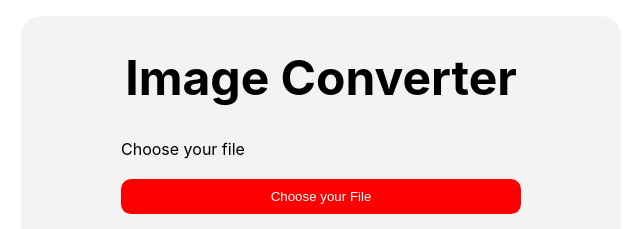
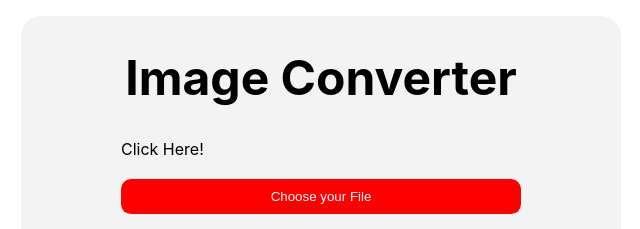
Before and after one commit to cristianufps/Front-end-ArqSW, a React (Create React App) app: page /converter in a window 1280 px wide. Shown: the part 134-363 px from the top of the page, without its empty margins (319-959 px from the left). Built offline with nearby package versions, Linux system fonts and the light colour scheme.

Commit message:
Upload image... done

```diff
--- a/src/components/Converter/Converter.js
+++ b/src/components/Converter/Converter.js
@@ -1,6 +1,6 @@
 import axios from "axios";
 
-import React, { useRef, useState } from "react";
+import React, { useEffect, useRef, useState } from "react";
 import FileData from "../../container/Upload/FileData";
 
 import styled from "styled-components";
@@ -33,37 +33,23 @@ const Container = styled.div`
 const Converter = () => {
   const [dissableConvert, setDissableConvert] = useState("");
   const [selectedFile, setSelectedFile] = useState(null);
+  const [ext, setExt] = useState("");
   const hiddenFileInput = useRef(null);
-
-  const onFileChange = (e) => {
-    setSelectedFile(e.target.files[0]);
-    e.preventDefault();
-    console.log(e);
-    console.log(selectedFile);
-  };
 
   const onFileUpload = () => {
     const formData = new FormData();
-
-    formData.append(selectedFile, selectedFile.type);
+    formData.append("image", selectedFile);
+    formData.append("ext", ext);
 
     console.log(selectedFile);
-
-    axios.post("api/uploadfile", formData);
-  };
-
-  const onFileChoose = (e) => {
-    e.preventDefault();
-    hiddenFileInput.current.click();
+    axios
+      .post("http://localhost:3030/converter", formData)
+      .then((resp) => console.log(resp));
   };
 
   return (
     <Container>
-      <Upload
-        onFileChoose={onFileChoose}
-        onFileChange={onFileChange}
-        hiddenFileInput={hiddenFileInput}
-      />
+      <Upload setSelectedFile={setSelectedFile} />
       <FileFormat />
       <FileData selectedFile={selectedFile} />
       <Button onClick={onFileUpload}>Convert!</Button>
--- a/src/container/Upload/Upload.js
+++ b/src/container/Upload/Upload.js
@@ -1,4 +1,4 @@
-import React from "react";
+import React, { useRef, useState } from "react";
 import styled from "styled-components";
 
 const TitleApp = styled.h1`
@@ -19,18 +19,29 @@ const Button = styled.button`
   height: 35px;
 `;
 
-const Upload = ({ onFileChoose, onFileChange, hiddenFileInput }) => {
+const Upload = ({ setSelectedFile }) => {
+  const hiddenFileInput = useRef(null);
+
+  const handleChoose = (e) => {
+    hiddenFileInput.current.click();
+  };
+
+  const handleChange = (e) => {
+    const fileUploaded = e.target.files[0];
+    setSelectedFile(() => fileUploaded);
+  };
+
   return (
     <>
       <TitleApp>Image Converter</TitleApp>
       <div style={{ display: "grid" }}>
-        <label htmlFor="File">Choose your file</label>
-        <Button onClick={onFileChoose}> Choose your File </Button>
+        <label htmlFor="File">Click Here!</label>
+        <Button onClick={handleChoose}> Choose your File </Button>
         <input
           style={{ display: "none" }}
           type="file"
           ref={hiddenFileInput}
-          onChange={onFileChange}
+          onChange={handleChange}
         />
       </div>
     </>
```
